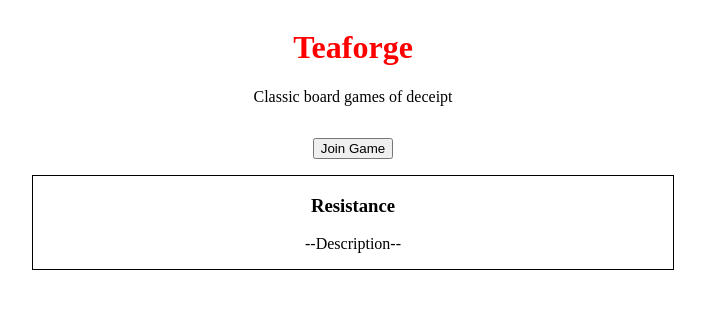
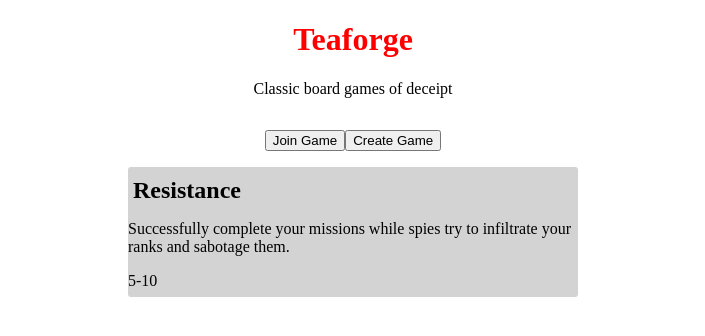
Before and after one commit to ThivRajan/Teaforge-Client, a React (Create React App) app: page / in a window 1280 px wide. Shown: the top 336 px of the page, without its empty margins (287-992 px from the left). Built offline with nearby package versions, Linux system fonts and the light colour scheme.

Commit message:
Adding Card styles

```diff
--- a/src/App.tsx
+++ b/src/App.tsx
@@ -1,28 +1,28 @@
 import React from 'react';
-import styled from 'styled-components';
+// import styled from 'styled-components';
 import { Switch, Route } from 'react-router-dom';
 
-import Home from './Components/Home';
-import Description from './Components/Description';
-import JoinForm from './Components/JoinForm';
-import CreateForm from './Components/CreateForm';
-import RoomLobby from './Components/RoomLobby';
+import Home from './components/Home';
+import Description from './components/Description';
+import JoinForm from './components/JoinForm';
+import CreateForm from './components/CreateForm';
+import RoomLobby from './components/RoomLobby';
 
 // const Center = styled.div`
 // 	text-align: center;
 // 	list-style-position: inside;
 // `;
 
-const Grid = styled.div`
-	display: grid;
-	grid-template-columns: 1fr;
-	text-align: center;
-	list-style-position: inside;
-`;
+// const Grid = styled.div`
+// 	display: grid;
+// 	grid-template-columns: 1fr;
+// 	text-align: center;
+// 	list-style-position: inside;
+// 	border: 1px solid;
+// `;
 
 const App = () => {
 	return (
-		<Grid>
 		<Switch>
 			<Route path="/lobby">
 				<RoomLobby />
@@ -43,7 +43,6 @@ const App = () => {
 				<Home />
 			</Route>
 		</Switch>
-		</Grid>
 	);
 };
 
--- a/src/Components/CreateForm.tsx
+++ b/src/Components/CreateForm.tsx
@@ -1,9 +1,17 @@
 import React from 'react';
 import { Link } from 'react-router-dom';
 
+import styled from 'styled-components';
+import Form from '../styles/Form';
+
+const Grid = styled.div`
+	height: 100vh;
+`;
+
 const CreateForm = () => {
 	return (
-		<form>
+		<Grid>
+			<Form>
 				<h3>Create Room</h3>
 				<input placeholder="Name"></input>
 				<br />
@@ -13,7 +21,8 @@ const CreateForm = () => {
 				<Link to="/">
 					<button>Cancel</button>
 				</Link>
-		</form>
+			</Form>
+		</Grid>
 	);
 };
 
--- a/src/Components/Home.tsx
+++ b/src/Components/Home.tsx
@@ -2,33 +2,81 @@ import React from 'react';
 import styled from 'styled-components';
 import { Link } from 'react-router-dom';
 
+// import logo from '../assets/fist.png';
+
 const Button = styled.button`
-	margin: 1rem 0;
-`;
-
-const Card = styled.div`
-	border: 1px solid;
-	width: 50vw;
-	margin:auto;
+	margin: 1rem auto;
 `;
 
 const Title = styled.h1`
 	color: red;
 `;
 
+const Grid = styled.div`
+	text-align: center;
+`;
+
+const Card = styled.div`
+	background-color: lightgrey;
+	border-radius: 3px;
+
+	width: 450px;
+	height: 130px;
+	margin:auto;
+
+	// display: grid;
+	// grid-template-columns: 1fr 3fr;
+	display: flex;
+	flex-basis: 0;
+	flex-shrink: 0;
+	flex-grow: 1;
+	flex-direction: column;
+
+
+	img {
+		// grid-column: 1;
+		// grid-row: 1;
+
+		width: 100%;
+		margin: 10px 0;
+	}
+
+	div {
+		// grid-column: 2;
+
+		text-align: left;
+		margin-right: 5px;
+	}
+
+	h2 {
+		margin-top: 10px;
+		margin-left: 5px;
+		margin-bottom: 0px;
+	}
+`;
+
 const Home = () => {
 	return (
-		<div>
+		<Grid>
 			<Title>Teaforge</Title>
 			<p>Classic board games of deceipt</p>
 			<Link to="/join">
 				<Button>Join Game</Button>
 			</Link>
+			<Link to="/create">
+				<Button>Create Game</Button>
+			</Link>
 			<Card>
-				<h3>Resistance</h3>
-				<p>--Description--</p>
+				{/* <img src={logo} alt="Resistance Logo"></img> */}
+				<div>
+					<h2>Resistance</h2>
+					<p>Successfully complete your missions while spies try to infiltrate
+					your ranks and sabotage them.
+					</p>
+					<span>5-10</span>
+				</div>
 			</Card>
-		</div>
+		</Grid>
 	);
 
 };
--- a/src/Components/JoinForm.tsx
+++ b/src/Components/JoinForm.tsx
@@ -1,9 +1,17 @@
 import React from 'react';
 import { Link } from 'react-router-dom';
 
+import styled from 'styled-components';
+import Form from '../styles/Form';
+
+const Grid = styled.div`
+	height: 100vh;
+`;
+
 const JoinForm = () => {
 	return (
-		<form>
+		<Grid>
+			<Form>
 				<h3>Join Room</h3>
 				<input placeholder="Name"></input>
 				<br />
@@ -15,7 +23,9 @@ const JoinForm = () => {
 				<Link to="/">
 					<button>Cancel</button>
 				</Link>
-		</form>
+			</Form>
+		</Grid>
+
 	);
 };
 
--- /dev/null
+++ b/src/styles/Form.tsx
@@ -0,0 +1,24 @@
+import styled from 'styled-components';
+
+const Form = styled.form`
+	text-align: center;
+	position: absolute;
+	top: 0; bottom: 0; left: 0; right: 0;
+	margin: auto;
+	height: max-content;
+	width: max-content;
+
+	padding: 10px;
+	background-color: grey;
+
+	h3 {
+		color: blue;
+	}
+
+	input {
+		background-color: lightblue;
+		color: red;
+	}
+`;
+
+export default Form;
```
Also changed, not shown: src/assets/fist.png (added). Lines whose indentation alone changed are shown as unchanged.
